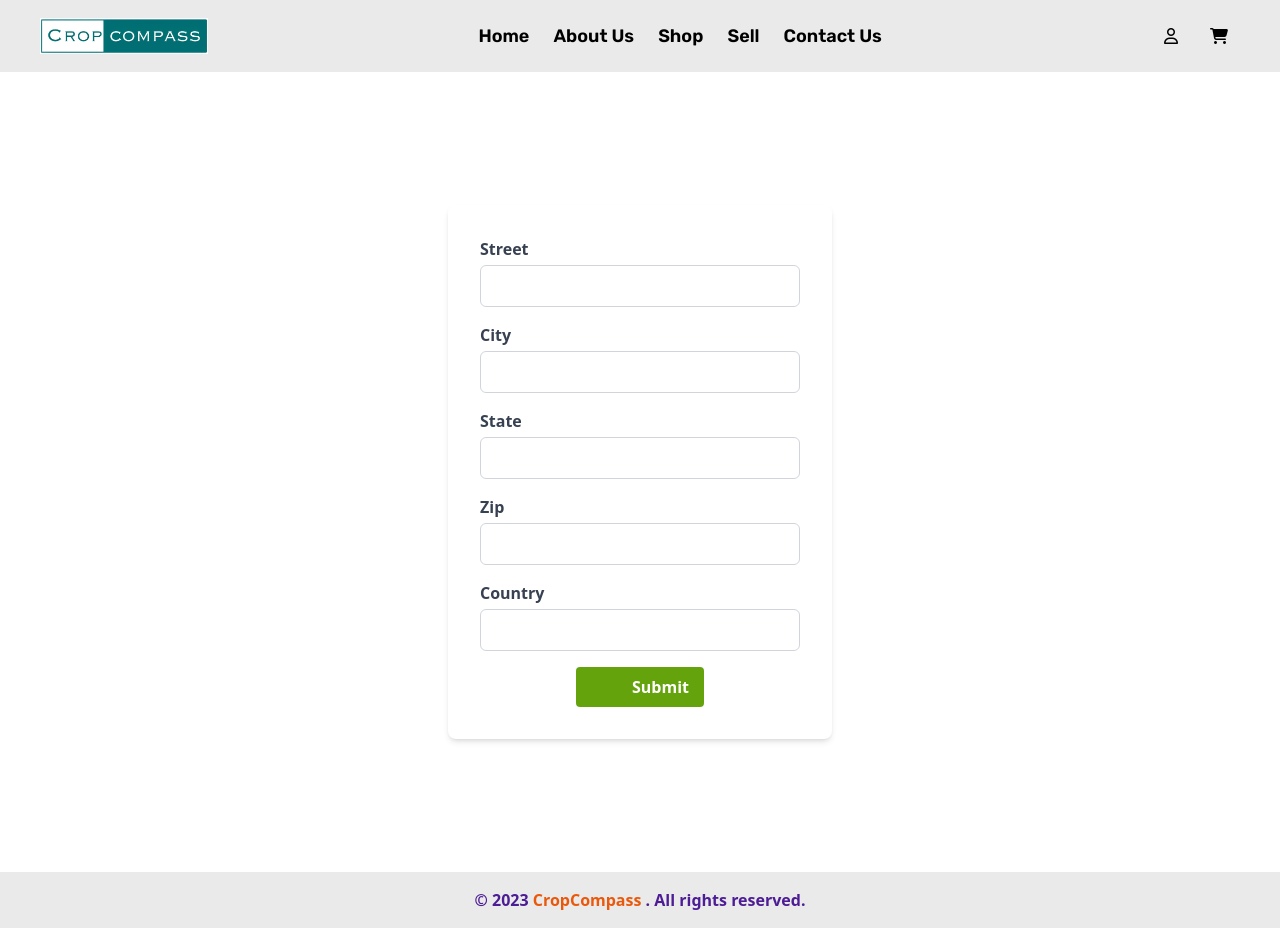
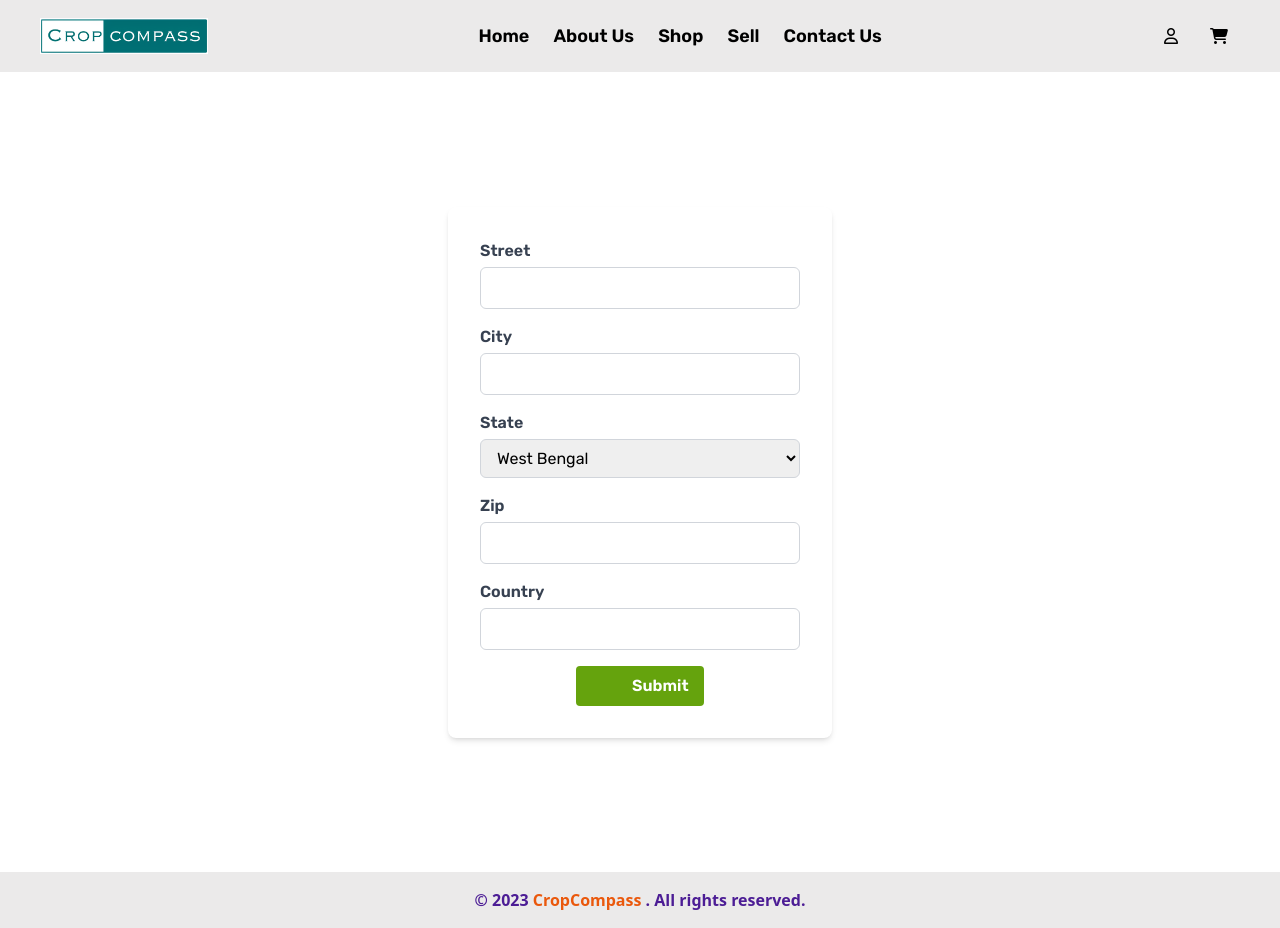
Before and after one commit to subhadip-kundu/CropCompass-farmersOwnEcommerce, a React (Vite) app in the folder client/: page /address in a window 1280 px wide. Built offline with nearby package versions, Linux system fonts and the light colour scheme.

Commit message:
Condotions for for address validation added

```diff
--- a/client/src/Components/Address/AddressForm.jsx
+++ b/client/src/Components/Address/AddressForm.jsx
@@ -7,12 +7,13 @@ const AddressForm = () => {
   const [formData, setFormData] = useState({
     street: "",
     city: "",
-    state: "",
+    state: "West Bengal",
     zip: "",
     country: "",
   });
 
   const [message, setMessage] = useState("");
+  const [messageColor, setMessageColor] = useState("text-red-500");
 
   const handleChange = (e) => {
     setFormData({
@@ -23,6 +24,25 @@ const AddressForm = () => {
 
   const handleSubmit = async (e) => {
     e.preventDefault();
+
+    // Check state and country
+    if (formData.state !== "West Bengal") {
+      setMessage("We are currently available in West Bengal only.");
+      return;
+    }
+
+    if (formData.country.toLowerCase() !== "india") {
+      setMessageColor("text-red-500");
+      setMessage("* We are currently available in India only.");
+      return;
+    }
+
+    if (formData.zip.length !== 6 || isNaN(formData.zip)) {
+      setMessageColor("text-red-500");
+      setMessage("* Pin code must be a 6-digit number.");
+      return;
+    }
+
     try {
       const response = await axios.put(
         `${SERVER_URL}/api/auth/address`,
@@ -34,16 +54,18 @@ const AddressForm = () => {
           },
         }
       );
+      setMessageColor("text-green-500");
       setMessage("* Address updated successfully");
       console.log(response.data);
     } catch (error) {
+      setMessageColor("text-red-500");
       setMessage("Failed to update address");
       console.error("Error updating address:", error);
     }
   };
 
   return (
-    <div className="h-screen flex items-center w-full">
+    <div className="h-screen flex items-center w-full font-Rubik">
       <form
         onSubmit={handleSubmit}
         className="w-1/4 min-w-96 mx-auto p-8 bg-white shadow-md rounded-lg"
@@ -83,22 +105,27 @@ const AddressForm = () => {
           <label htmlFor="state" className="block text-gray-700 font-bold mb-1">
             State
           </label>
-          <input
-            type="text"
+          <select
             name="state"
             id="state"
             value={formData.state}
             onChange={handleChange}
             className="w-full px-3 py-2 border border-gray-300 rounded-md focus:outline-none focus:ring-2 focus:ring-indigo-500"
             required
-          />
+          >
+            <option value="West Bengal">West Bengal</option>
+            <option value="Karnataka">Bihar</option>
+            <option value="Maharashtra">Jharkhand</option>
+            <option value="Tamil Nadu">Sikim</option>
+            <option value="Uttar Pradesh">Odisha</option>
+          </select>
         </div>
         <div className="mb-4">
           <label htmlFor="zip" className="block text-gray-700 font-bold mb-1">
             Zip
           </label>
           <input
-            type="text"
+            type="number"
             name="zip"
             id="zip"
             value={formData.zip}
@@ -133,7 +160,7 @@ const AddressForm = () => {
           </button>
         </div>
         {message && (
-          <p className="mt-4 text-center text-green-500">{message}</p>
+          <p className={`mt-4 text-center ${messageColor}`}>{message}</p>
         )}
       </form>
     </div>
```
